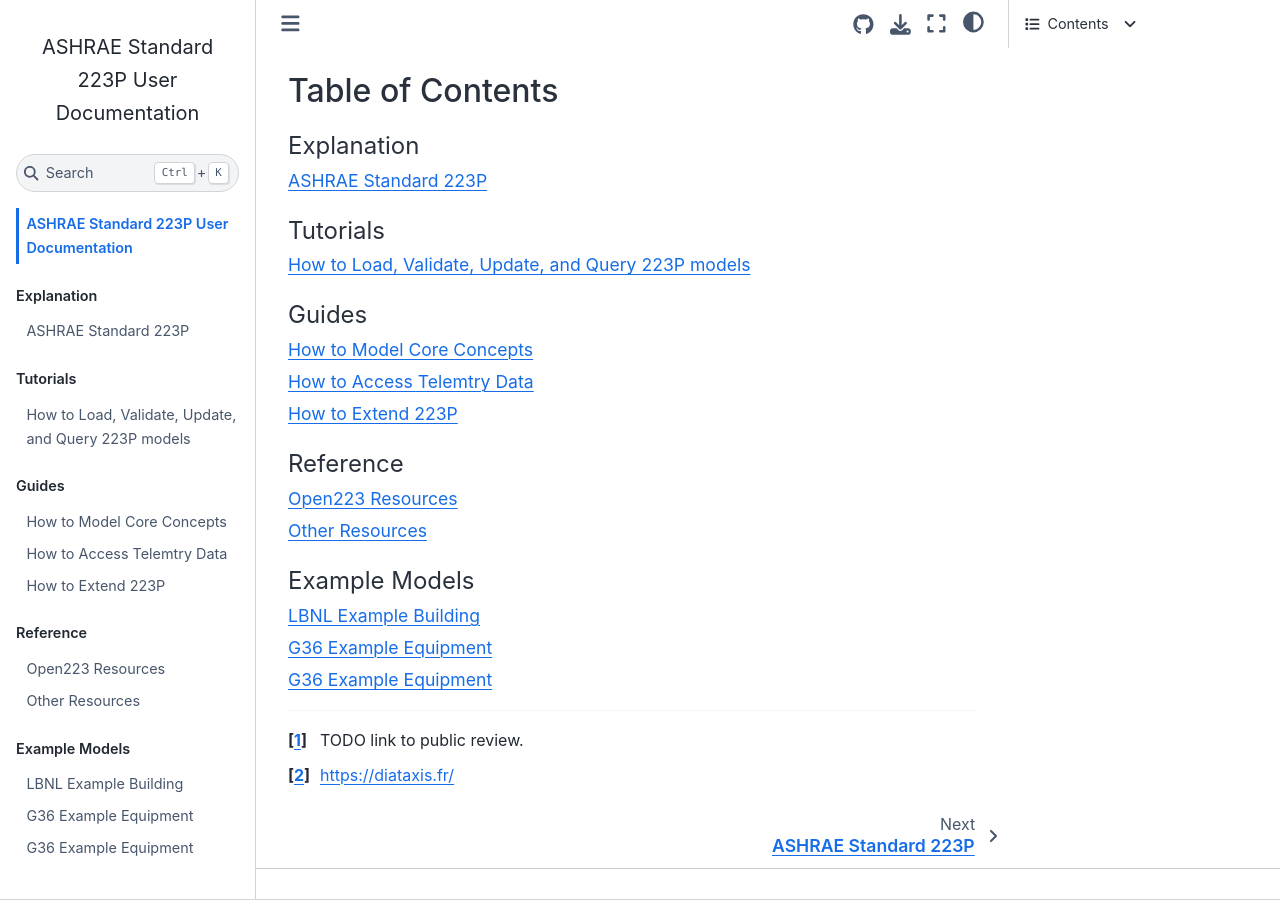
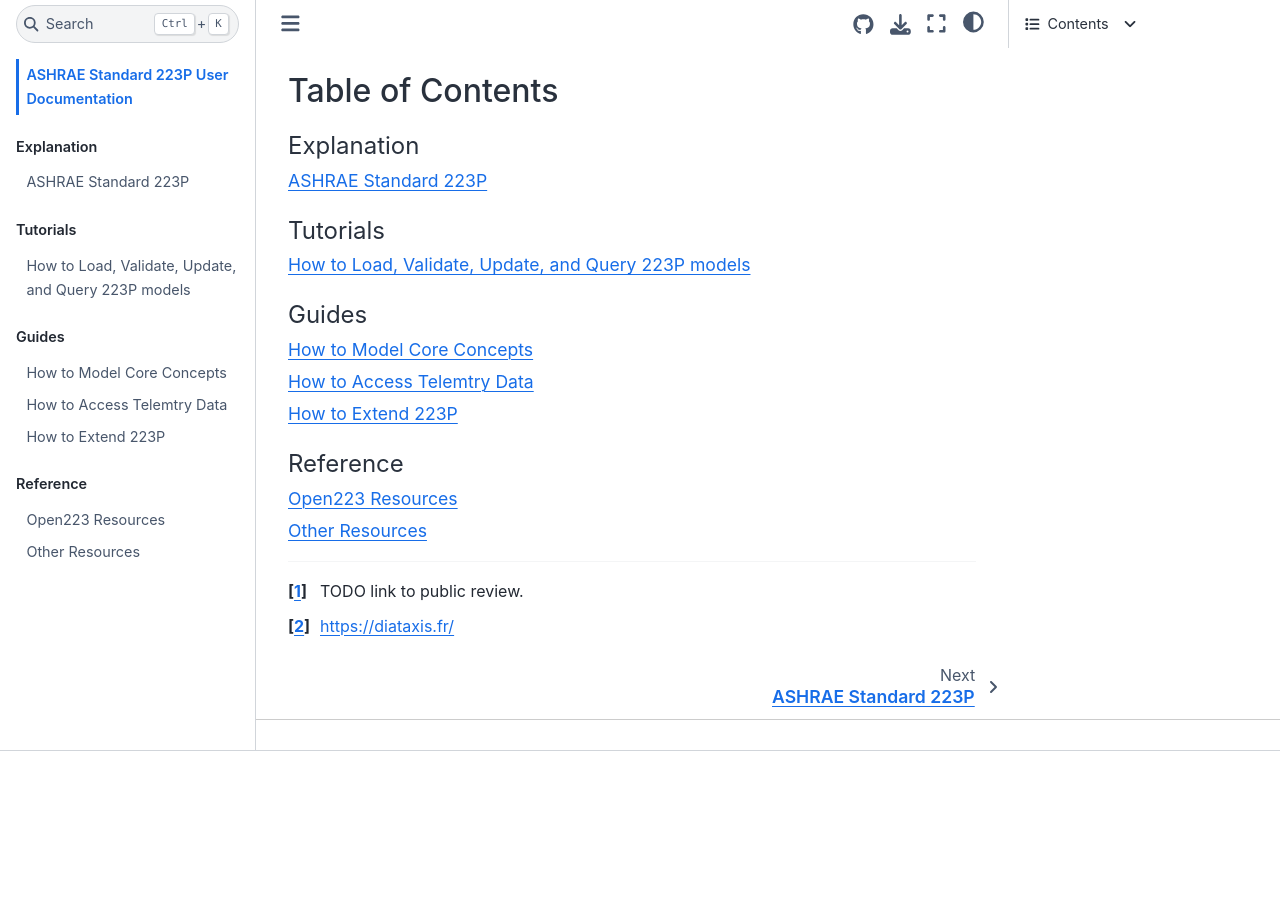
Before and after one commit to open223/docs.open223.info, a Jupyter Book: the page built from intro.md, in a window 1280 px wide and 900 px high, scrolled down 1153 px. Built offline with Jupyter Book 1.0.4 settings and Sphinx 7.4.7 and the Sphinx Book theme 1.1.4, drawn with Linux system fonts in a browser that asks for light colours; after the commit the page ends 1904 px from its top, so only the background shows below that.

Commit message:
remove example models from docs.open223.info

```diff
--- a/_config.yml
+++ b/_config.yml
@@ -53,3 +53,5 @@
     - sphinxcontrib.mermaid
   config:
     html_extra_path: ['model_vis']
+
+exclude_patterns: [.venv/*]
--- a/_toc.yml
+++ b/_toc.yml
@@ -20,8 +20,3 @@
   chapters:
   - file: reference/open223-resources.md
   - file: reference/other-resources.md
-- caption: Example Models
-  chapters:
-  - file: examples/lbnl-example.md
-  - file: examples/G36-4-1.md
-  - file: examples/G36-4-2.md
--- a/examples/G36-4-1.md
+++ /dev/null
@@ -1 +0,0 @@
-# G36 Example Equipment
--- a/examples/G36-4-2.md
+++ /dev/null
@@ -1 +0,0 @@
-# G36 Example Equipment
--- a/examples/lbnl-example.md
+++ /dev/null
@@ -1 +0,0 @@
-# LBNL Example Building
```
Also changed, not shown: examples/model.md (deleted, +0 -5 lines).
